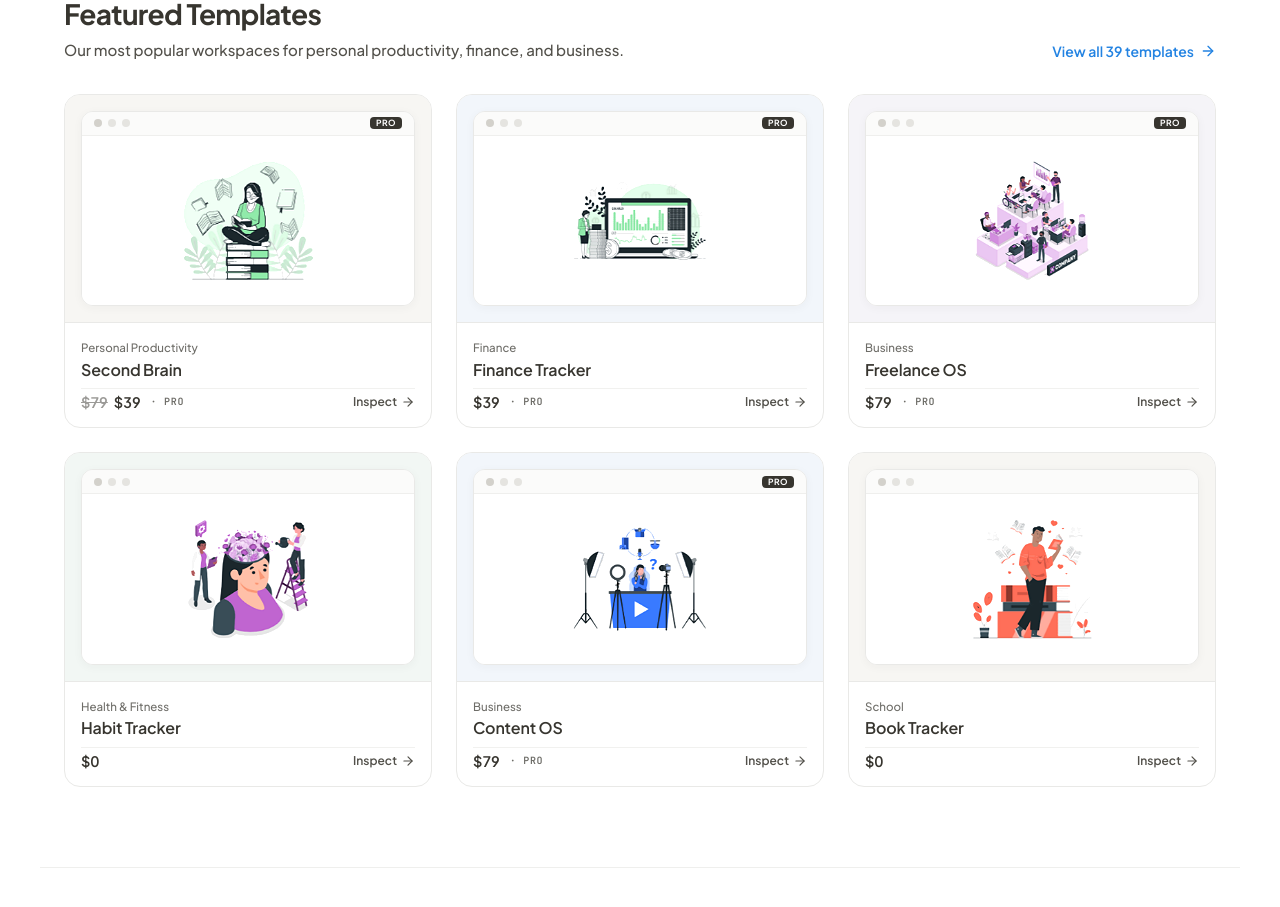
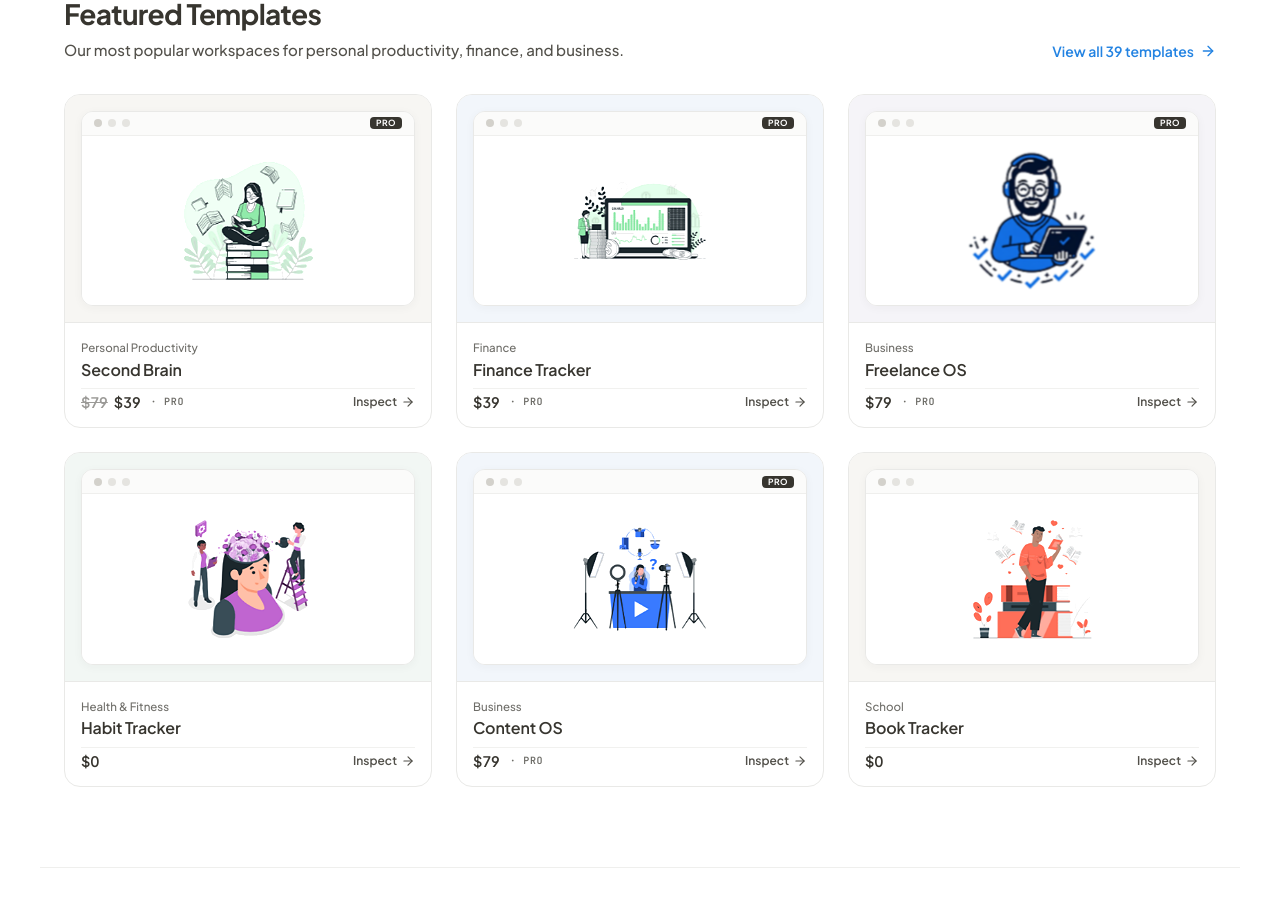
Before and after one commit to bruce12-glitch/Lumina-studio.notion, a React (Vite) app: page / in a window 1280 px wide. Shown: the part 960-1867 px from the top of the page. Built offline with nearby package versions, Linux system fonts and the light colour scheme.

Commit message:
feat(covers): display larger custom freelancer mascot on Freelance OS template card

```diff
--- a/src/components/CoversAndIllustrations.tsx
+++ b/src/components/CoversAndIllustrations.tsx
@@ -5,6 +5,7 @@ import {
   CATEGORY_BLUSH_ASSET,
   TemplateCategory,
 } from '../data/catalog';
+import freelancerMascotCardImg from '../assets/images/freelancer_mascot_card_1794923266919.jpg';
 
 export const UltraHdSvgFilter: React.FC = () => (
   <svg
@@ -117,13 +118,17 @@ export const TemplateCover: React.FC<{
   className?: string;
 }> = ({
   name,
+  slug,
   category,
   pro,
   illustrationUrl,
   cardTint = '#F7F6F3',
   className = '',
 }) => {
-  const resolvedAsset = illustrationUrl || CATEGORY_BLUSH_ASSET[category];
+  const isFreelanceMascot = slug === 'freelance-os';
+  const resolvedAsset = isFreelanceMascot
+    ? freelancerMascotCardImg
+    : illustrationUrl || CATEGORY_BLUSH_ASSET[category];
 
   return (
     <div
@@ -146,13 +151,19 @@ export const TemplateCover: React.FC<{
         </div>
 
         {/* Full-Stage Ultra-HD Illustration */}
-        <div className="flex-1 p-3 sm:p-4 flex items-center justify-center overflow-hidden bg-white">
+        <div
+          className={`flex-1 flex items-center justify-center overflow-hidden bg-white ${
+            isFreelanceMascot ? 'p-1 sm:p-1.5' : 'p-3 sm:p-4'
+          }`}
+        >
           <BlushAssetImage
             src={resolvedAsset}
-            alt={`${name} Notion template`}
+            alt={isFreelanceMascot ? 'Freelance OS freelancer mascot illustration' : `${name} Notion template`}
             disableFloat
             className="w-full h-full"
-            imgClassName="max-w-full max-h-full object-contain transition-transform duration-300 ease-out group-hover:scale-[1.04]"
+            imgClassName={`max-w-full max-h-full object-contain transition-transform duration-300 ease-out group-hover:scale-[1.04] ${
+              isFreelanceMascot ? 'scale-[1.08]' : ''
+            }`}
           />
         </div>
       </div>
```
